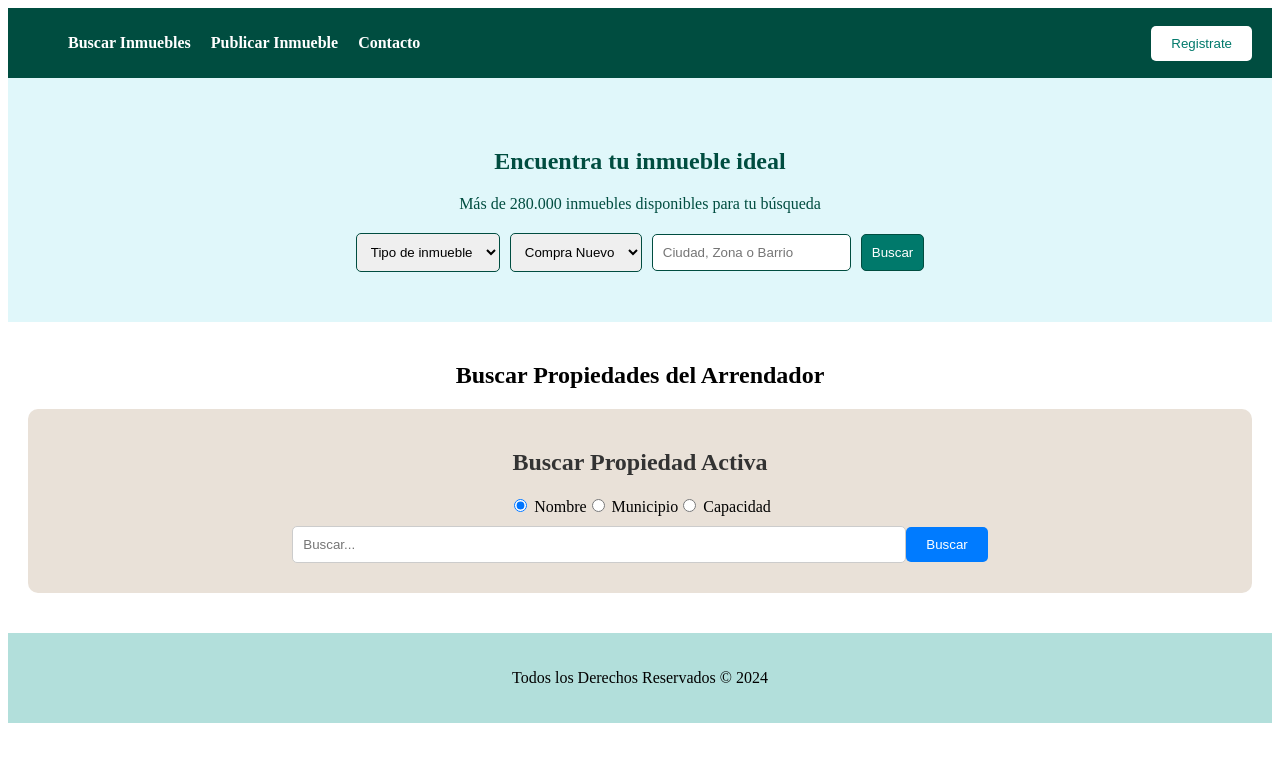
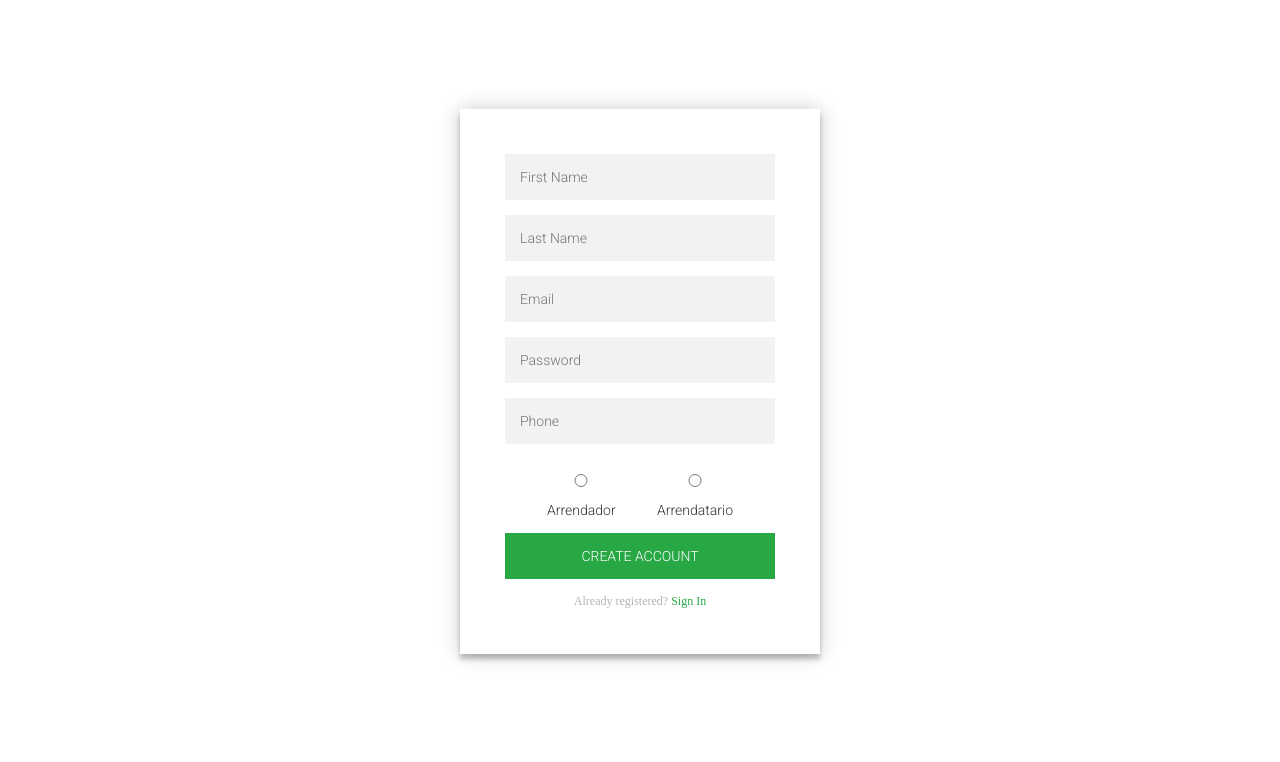
Before and after one commit to Torrescjua/RentYourProperty-FrontEnd, an Angular app: page /register in a window 1280 px wide. Before the commit this address led to /. Shown: the top 762 px of the page. Built offline with nearby package versions, Linux system fonts and the light colour scheme.

Commit message:
Created templates Login & Register

```diff
--- a/src/app/app.routes.ts
+++ b/src/app/app.routes.ts
@@ -7,6 +7,8 @@
 import { RentalRequestListComponent } from './components/rental-request/rental-request-list/rental-request-list.component';
 import { PaymentComponent } from './components/payment/payment.component';
 import { LandlordProfileComponent } from './components/landlord-profile/landlord-profile.component';
+import { LoginComponent } from './auth/login/login.component';
+import { RegisterComponent } from './auth/register/register.component';
 export const routes: Routes = [
   // Property
   { path: 'editar-propiedad', component: PropertyEditComponent },
@@ -23,6 +25,8 @@
   },
   // Payment
   { path: 'payments/pay/:rentalRequestId', component: PaymentComponent },
-
   { path: 'Arrendador', component: LandlordProfileComponent },
+  //Auth
+  { path: 'login', component: LoginComponent},
+  { path: 'register', component: RegisterComponent}
 ];
--- a/src/app/auth/login/login.component.css
+++ b/src/app/auth/login/login.component.css
@@ -0,0 +1,98 @@
+@import url(https://fonts.googleapis.com/css?family=Roboto:300);
+
+.login-page {
+  width: 360px;
+  padding: 8% 0 0;
+  margin: auto;
+}
+.form {
+  position: relative;
+  z-index: 1;
+  background: #FFFFFF;
+  max-width: 360px;
+  margin: 0 auto 100px;
+  padding: 45px;
+  text-align: center;
+  box-shadow: 0 0 20px 0 rgba(0, 0, 0, 0.2), 0 5px 5px 0 rgba(0, 0, 0, 0.24);
+}
+.form input {
+  font-family: "Roboto", sans-serif;
+  outline: 0;
+  background: #f2f2f2;
+  width: 100%;
+  border: 0;
+  margin: 0 0 15px;
+  padding: 15px;
+  box-sizing: border-box;
+  font-size: 14px;
+}
+.form button {
+  font-family: "Roboto", sans-serif;
+  text-transform: uppercase;
+  outline: 0;
+  background: #28a745;
+  width: 100%;
+  border: 0;
+  padding: 15px;
+  color: #FFFFFF;
+  font-size: 14px;
+  -webkit-transition: all 0.3 ease;
+  transition: all 0.3 ease;
+  cursor: pointer;
+}
+.form button:hover,.form button:active,.form button:focus {
+  background: #43A047;
+}
+.form .message {
+  margin: 15px 0 0;
+  color: #b3b3b3;
+  font-size: 12px;
+}
+.form .message a {
+  color: #28a745;
+  text-decoration: none;
+}
+.form .register-form {
+  display: none;
+}
+.container {
+  position: relative;
+  z-index: 1;
+  max-width: 300px;
+  margin: 0 auto;
+}
+.container:before, .container:after {
+  content: "";
+  display: block;
+  clear: both;
+}
+.container .info {
+  margin: 50px auto;
+  text-align: center;
+}
+.container .info h1 {
+  margin: 0 0 15px;
+  padding: 0;
+  font-size: 36px;
+  font-weight: 300;
+  color: #1a1a1a;
+}
+.container .info span {
+  color: #4d4d4d;
+  font-size: 12px;
+}
+.container .info span a {
+  color: #000000;
+  text-decoration: none;
+}
+.container .info span .fa {
+  color: #EF3B3A;
+}
+body {
+  background: #76b852; /* fallback for old browsers */
+  background: rgb(141,194,111);
+  background: linear-gradient(90deg, rgba(141,194,111,1) 0%, rgba(118,184,82,1) 50%);
+  font-family: "Roboto", sans-serif;
+  -webkit-font-smoothing: antialiased;
+  -moz-osx-font-smoothing: grayscale;
+}
--- a/src/app/auth/login/login.component.html
+++ b/src/app/auth/login/login.component.html
@@ -1 +1,10 @@
-<p>login works!</p>
+<div class="login-page">
+    <div class="form">
+      <form class="login-form">
+        <input type="text" placeholder="username"/>
+        <input type="password" placeholder="password"/>
+        <button>login</button>
+        <p class="message">Not registered? <a href="/register">Create an account</a></p>
+      </form>
+    </div>
+  </div>
--- a/src/app/auth/register/register.component.css
+++ b/src/app/auth/register/register.component.css
@@ -0,0 +1,130 @@
+@import url(https://fonts.googleapis.com/css?family=Roboto:300);
+
+.register-page {
+  width: 360px;
+  margin: auto; /* 10% arriba, 2% abajo, auto a los lados */
+  padding-top: 8%; /* Si necesitas un padding en la parte superior */
+}
+
+
+.form {
+  position: relative;
+  z-index: 1;
+  background: #FFFFFF;
+  max-width: 360px;
+  margin: 0 auto 100px;
+  padding: 45px;
+  text-align: center;
+  box-shadow: 0 0 20px 0 rgba(0, 0, 0, 0.2), 0 5px 5px 0 rgba(0, 0, 0, 0.24);
+}
+
+.form input {
+  font-family: "Roboto", sans-serif;
+  outline: 0;
+  background: #f2f2f2;
+  width: 100%;
+  border: 0;
+  margin: 0 0 15px;
+  padding: 15px;
+  box-sizing: border-box;
+  font-size: 14px;
+}
+
+.form button {
+  font-family: "Roboto", sans-serif;
+  text-transform: uppercase;
+  outline: 0;
+  background: #28a745;
+  width: 100%;
+  border: 0;
+  padding: 15px;
+  color: #FFFFFF;
+  font-size: 14px;
+  -webkit-transition: all 0.3s ease;
+  transition: all 0.3s ease;
+  cursor: pointer;
+}
+
+.form button:hover, .form button:active, .form button:focus {
+  background: #43A047;
+}
+
+.form .message {
+  margin: 15px 0 0;
+  color: #b3b3b3;
+  font-size: 12px;
+}
+
+.form .message a {
+  color: #28a745;
+  text-decoration: none;
+}
+
+.role-selection {
+  display: flex;
+  justify-content: center;
+  gap: 20px;
+  margin: 15px 0;
+}
+
+.role-selection label {
+  font-family: "Roboto", sans-serif;
+  font-size: 14px;
+  color: #333;
+  cursor: pointer;
+}
+
+.role-selection input[type="radio"] {
+  margin-right: 5px;
+}
+
+
+
+.container {
+  position: relative;
+  z-index: 1;
+  max-width: 300px;
+  margin: 0 auto;
+}
+
+.container:before, .container:after {
+  content: "";
+  display: block;
+  clear: both;
+}
+
+.container .info {
+  margin: 50px auto;
+  text-align: center;
+}
+
+.container .info h1 {
+  margin: 0 0 15px;
+  padding: 0;
+  font-size: 36px;
+  font-weight: 300;
+  color: #1a1a1a;
+}
+
+.container .info span {
+  color: #4d4d4d;
+  font-size: 12px;
+}
+
+.container .info span a {
+  color: #000000;
+  text-decoration: none;
+}
+
+.container .info span .fa {
+  color: #EF3B3A;
+}
+
+body {
+  background: #76b852; /* fallback for old browsers */
+  background: rgb(141,194,111);
+  background: linear-gradient(90deg, rgba(141,194,111,1) 0%, rgba(118,184,82,1) 50%);
+  font-family: "Roboto", sans-serif;
+  -webkit-font-smoothing: antialiased;
+  -moz-osx-font-smoothing: grayscale;
+}
--- a/src/app/auth/register/register.component.html
+++ b/src/app/auth/register/register.component.html
@@ -1 +1,23 @@
-<p>register works!</p>
+<div class="register-page">
+    <div class="form">
+        <form class="register-form">
+            <input type="text" placeholder="First Name" name="name"/>
+            <input type="text" placeholder="Last Name" name="lastName"/>
+            <input type="text" placeholder="Email" name="email"/>
+            <input type="password" placeholder="Password" name="password"/>
+            <input type="text" placeholder="Phone" name="phone"/>
+
+            <div class="role-selection">
+                <label>
+                    <input type="radio" name="role" value="arrendador" required> Arrendador
+                </label>
+                <label>
+                    <input type="radio" name="role" value="arrendatario" required> Arrendatario
+                </label>
+            </div>
+
+            <button>Create Account</button>
+            <p class="message">Already registered? <a href="/login">Sign In</a></p>
+        </form>
+    </div>
+</div>
```
